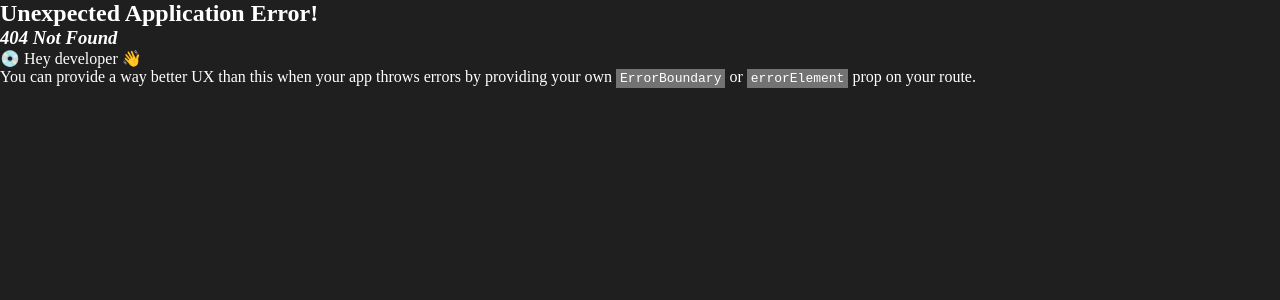
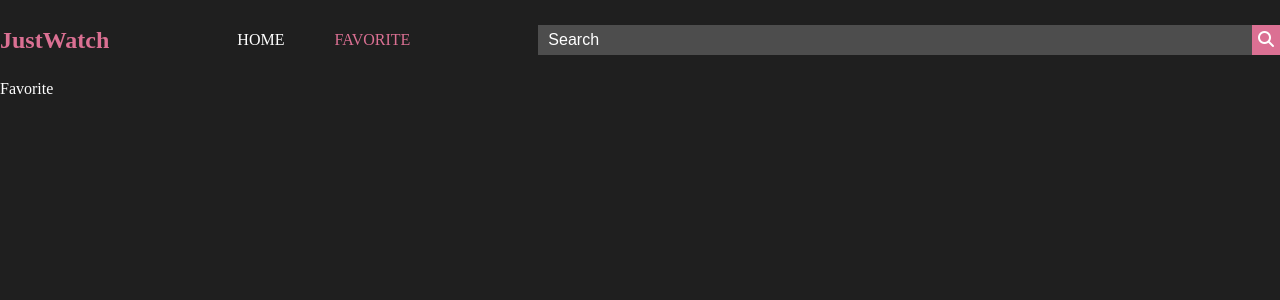
Before and after one commit to bigyam07/movie-app-react, a React (Vite) app: page /movie-app-react/favorite in a window 1280 px wide. Before the commit this address had no page. Shown: the top 300 px of the page. Built offline with nearby package versions, Linux system fonts and the light colour scheme.

Commit message:
Spell Check

```diff
--- a/src/App.jsx
+++ b/src/App.jsx
@@ -1,6 +1,6 @@
 import { createRoutesFromElements, createBrowserRouter, Route, RouterProvider } from "react-router-dom";
 import Home from "./pages/Home";
-import Favourite from "./pages/Favourite";
+import Favorite from "./pages/Favorite";
 import Rootlayout from "./rootLayout/Rootlayout";
 
 const App = () => {
@@ -8,10 +8,10 @@ const App = () => {
     createRoutesFromElements(
       <Route path="/" element={<Rootlayout />}>
         <Route index element={<Home />} />
-        <Route path="favourite" element={<Favourite />} />
+        <Route path="favorite" element={<Favorite />} />
       </Route>
     ),
-    { basename: "/movie-app-react" }
+    { basename: "/movie-app-react/" }
   )
   return (
     <>
--- a/src/component/navBar/NavBar.jsx
+++ b/src/component/navBar/NavBar.jsx
@@ -1,17 +1,27 @@
 import "../../css/NavBar.css"
+import { NavLink, Link } from "react-router-dom"
+import { useState } from "react";
+
 const NavBar = () => {
+  const [search, setSearch] = useState("");
+
   return (
     <div className="nav-bar">
-      <h2 className="logo">JustWatch</h2>
+      <Link to="/"><h2 className="logo">JustWatch</h2></Link>
 
       <ul className="nav-list">
-        <li>HOME</li>
-        <li>FAVOURITE</li>
+        <NavLink to="/"><li>HOME</li></NavLink>
+        <NavLink to="/favorite"><li>FAVORITE</li></NavLink>
       </ul>
 
       <div className="search-container">
         <div className="search-section">
-          <input type="text" placeholder="Search" />
+          <input
+            type="text"
+            placeholder="Search"
+            value={search}
+            onChange={(e) => setSearch(e.target.value)}
+          />
           <div className="search-btn">
             <i className="fa-solid fa-magnifying-glass"></i>
           </div>
--- a/src/css/NavBar.css
+++ b/src/css/NavBar.css
@@ -55,3 +55,12 @@
   color: palevioletred;
   cursor: pointer;
 }
+
+.active {
+  color: palevioletred;
+}
+
+a {
+  text-decoration: none;
+  color: inherit;
+}
--- a/src/css/card.css
+++ b/src/css/card.css
@@ -26,6 +26,7 @@
   right: 10px;
   top: 10px;
   cursor: pointer;
+  opacity: 0;
 }
 
 .fav-icon:hover {
@@ -58,7 +59,8 @@
   z-index: 1;
 }
 
-.movie-card:hover .movie-detail {
+.movie-card:hover .movie-detail,
+.movie-card:hover .fav-icon {
   opacity: 1;
 }
 
--- /dev/null
+++ b/src/pages/Favorite.jsx
@@ -0,0 +1,9 @@
+const Favorite = () => {
+  return (
+    <div>
+      Favorite
+    </div>
+  )
+}
+
+export default Favorite
--- a/src/pages/Favourite.jsx
+++ /dev/null
@@ -1,9 +0,0 @@
-const Favourite = () => {
-  return (
-    <div>
-      Favourite
-    </div>
-  )
-}
-
-export default Favourite
```
